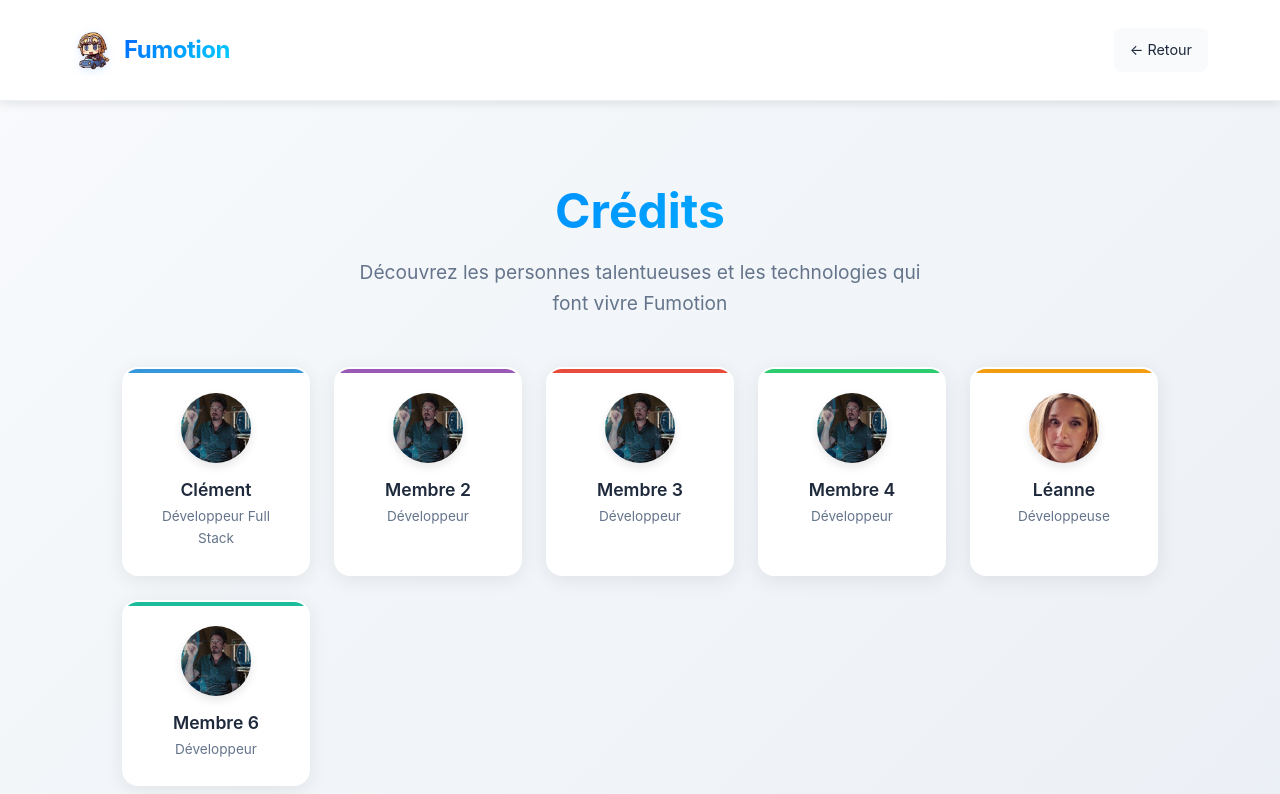
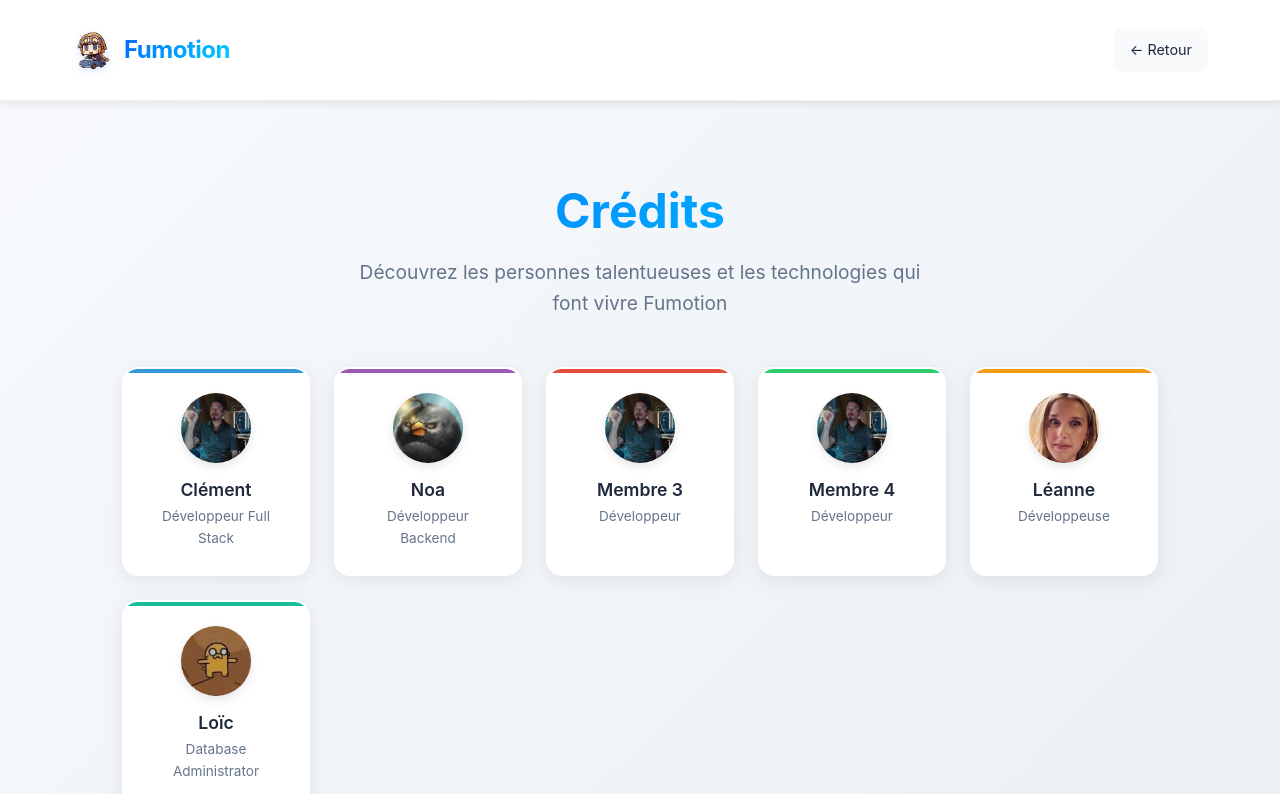
Before and after one commit to clepix21/Fumotion, a React (Create React App) app in the folder app/frontend/: page /credits in a window 1280 px wide. Shown: the top 794 px of the page. Built offline with nearby package versions, Linux system fonts and the light colour scheme; no server answers.

Commit message:
Merge pull request #40 from extGPT/ultra-fantasy
Ultra fantasy

```diff
--- a/app/frontend/src/pages/CreditsPage.js
+++ b/app/frontend/src/pages/CreditsPage.js
@@ -5,11 +5,11 @@ import logo from '../assets/images/logo.png';
 import '../styles/StaticPages.css';
 
 import membre1 from '../assets/images/membres/membre1.jpg';
-import membre2 from '../assets/images/membres/membre1.jpg';
+import membre2 from '../assets/images/membres/membre2.jpg';
 import membre3 from '../assets/images/membres/membre1.jpg';
 import membre4 from '../assets/images/membres/membre1.jpg';
 import membre5 from '../assets/images/membres/membre5.jpg';
-import membre6 from '../assets/images/membres/membre1.jpg';
+import membre6 from '../assets/images/membres/membre6.jpg';
 
 // Logos des technologies
 import reactLogo from '../assets/images/logos/react.png';
@@ -32,11 +32,11 @@ export default function CreditsPage() {
 
     const teamMembers = [
         { name: 'Clément', role: 'Développeur Full Stack', image: membre1, color: '#3498db' },
-        { name: 'Membre 2', role: 'Développeur', image: membre2, color: '#9b59b6' },
+        { name: 'Noa', role: 'Développeur Backend', image: membre2, color: '#9b59b6' },
         { name: 'Membre 3', role: 'Développeur', image: membre3, color: '#e74c3c' },
         { name: 'Membre 4', role: 'Développeur', image: membre4, color: '#2ecc71' },
         { name: 'Léanne', role: 'Développeuse', image: membre5, color: '#f39c12' },
-        { name: 'Membre 6', role: 'Développeur', image: membre6, color: '#1abc9c' }
+        { name: 'Loïc', role: 'Database Administrator', image: membre6, color: '#1abc9c' }
     ];
 
     const technologies = [
```
Also changed, not shown: app/frontend/src/assets/images/membres/membre2.jpg (added), app/frontend/src/assets/images/membres/membre6.jpg (added).
